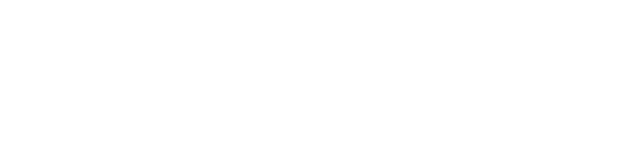
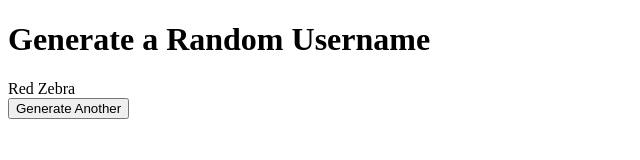
Before and after one commit to stephensauerbrey/MessageApp, a plain HTML site: page index.html in a window 1280 px wide. Shown: the whole page, without its empty margins (0-640 px from the left). Drawn offline with Linux system fonts and the light colour scheme.

Commit message:
generate names working

```diff
--- a/index.html
+++ b/index.html
@@ -5,8 +5,14 @@
     <meta http-equiv="X-UA-Compatible" content="IE=edge">
     <meta name="viewport" content="width=device-width, initial-scale=1.0">
     <title>MessageApp</title>
+    <h1>Generate a Random Username</h1>
+    <div class="container">
+<div id= "random-name"></div>
+<button class="btn btn-primary"
+id="generate">Generate Another</button>
+<div>
 </head>
 <body>
-
+<script src="randomName.js"></script>
 </body>
 </html>
--- /dev/null
+++ b/random.css
@@ -0,0 +1,3 @@
+#random-name {
+    margin: 2rem 0;
+  }
--- /dev/null
+++ b/randomName.js
@@ -0,0 +1,13 @@
+const firstNames = ["Red","Orange","Green","Yellow"];
+const secondNames = ["Penguin", "Drew", "Zebra","Cat"];
+
+const getRandomNumber = (max) => Math.floor(Math.random() * (max));
+name + "hello"
+
+const getRandomName = () => `${firstNames[getRandomNumber(firstNames.length)]} ${secondNames[getRandomNumber(secondNames.length)]}`;
+
+const setRandomName = () => {document.getElementById('random-name').innerText = getRandomName(); }
+
+document.getElementById('generate').addEventListener('click', setRandomName);
+
+setRandomName();
```
